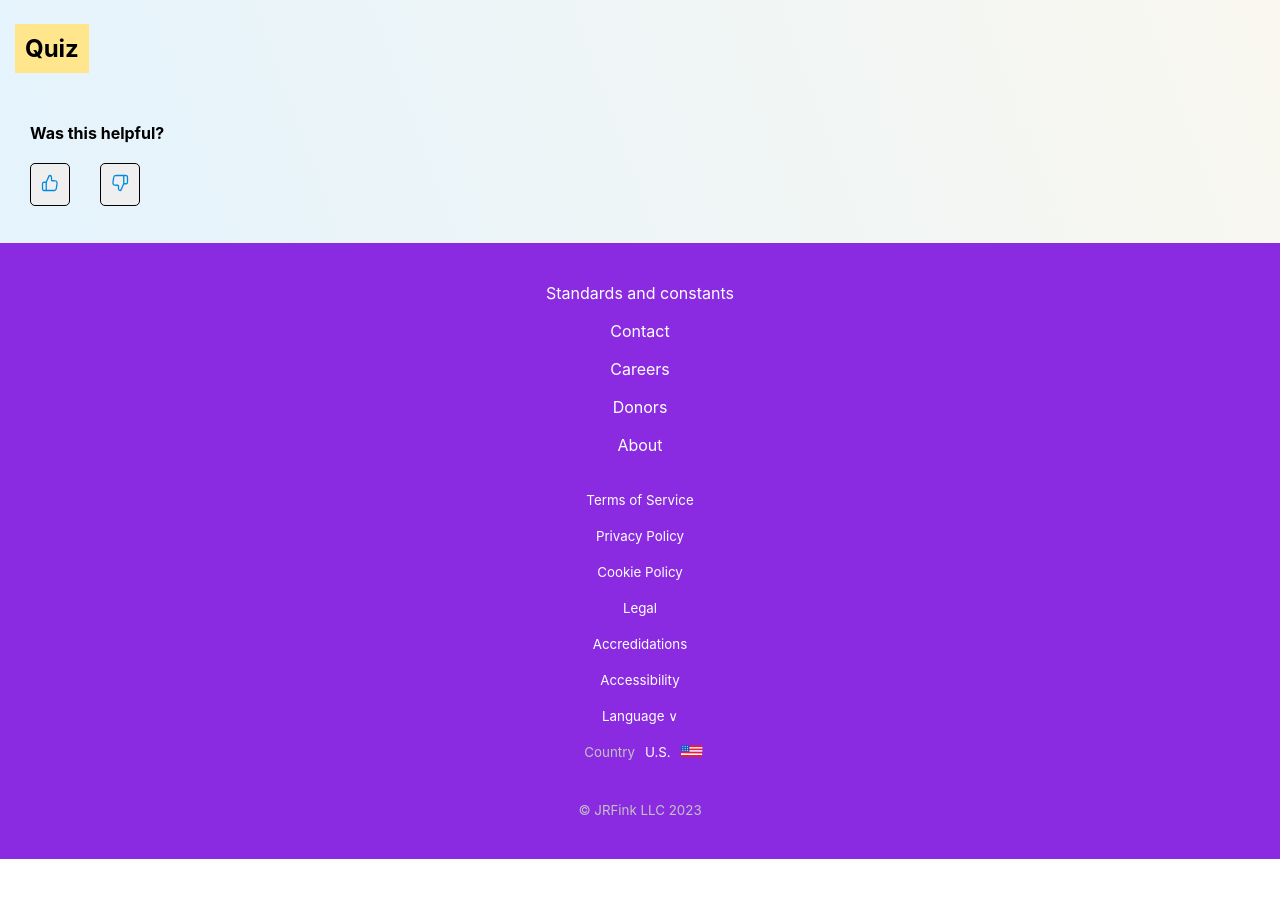
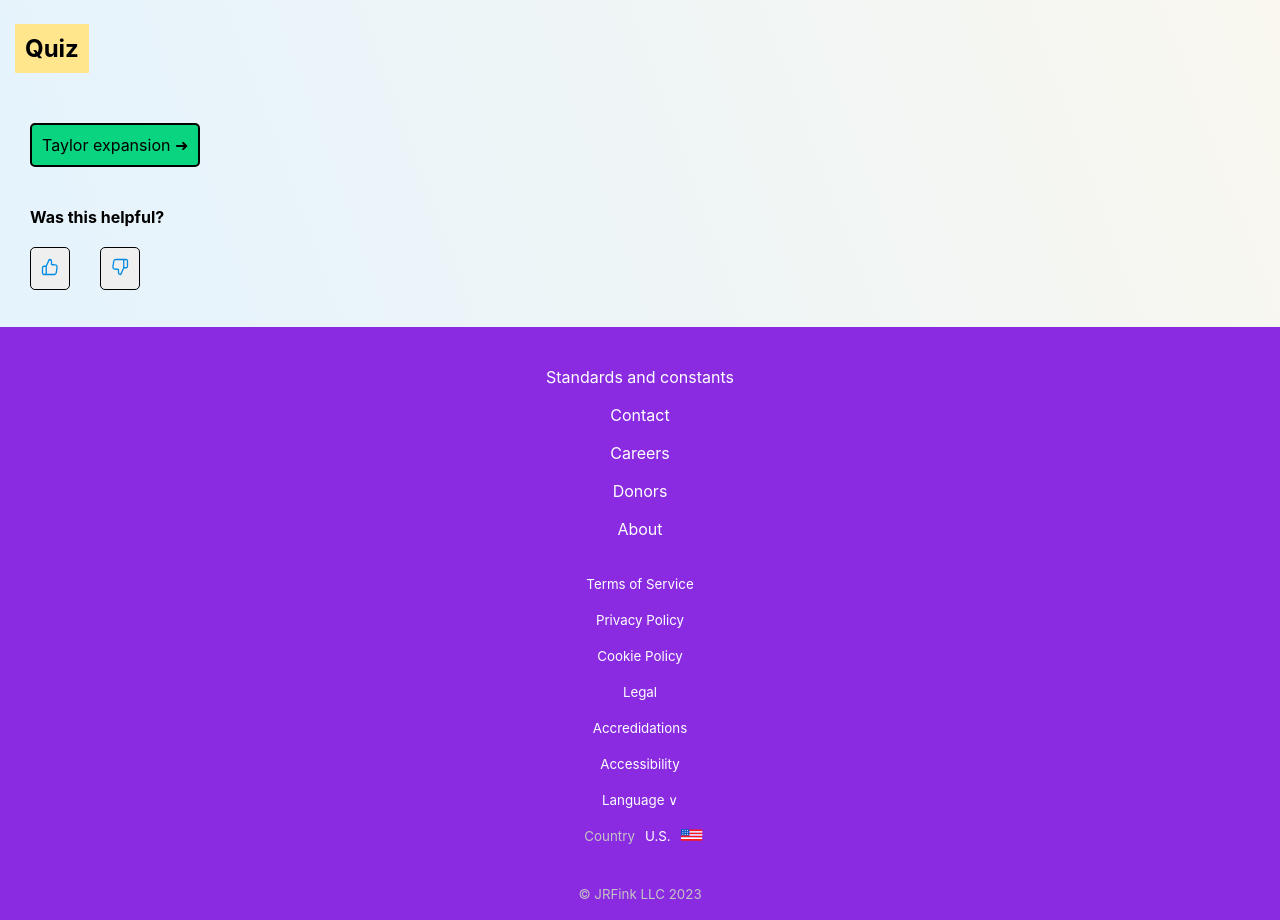
Before and after one commit to JRFink/jrfphyspagesnew, a Next.js app: page /education/gp1/eq in a window 1280 px wide. Shown: the part 1060-1980 px from the top of the page. Before the commit the page ends 1919 px from the top, so only its background shows below. Built offline with nearby package versions, Linux system fonts and the light colour scheme.

Commit message:
Update index.tsx

```diff
--- a/pages/education/gp1/eq/index.tsx
+++ b/pages/education/gp1/eq/index.tsx
@@ -32,7 +32,10 @@ const Eq = () => {
             <br></br>
             <OnedmQz />
             <br />
-            <Helpful />
+            <br />
+            <Link href="/education/gp1/taylor" className={style.backtoLink}>Taylor expansion &#10140;</Link>
+             <br />
+             <br />            <Helpful />
         </>
     );
 }
```
